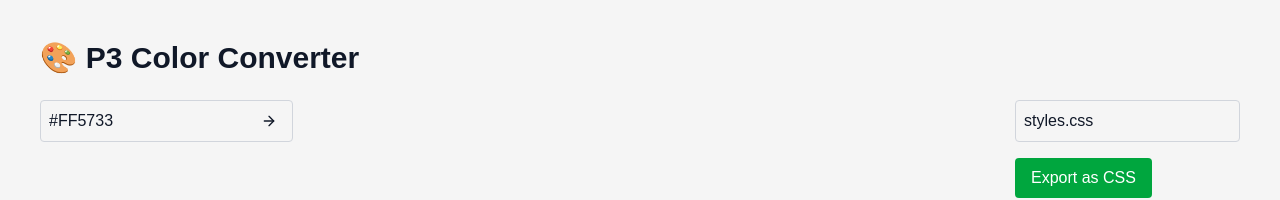
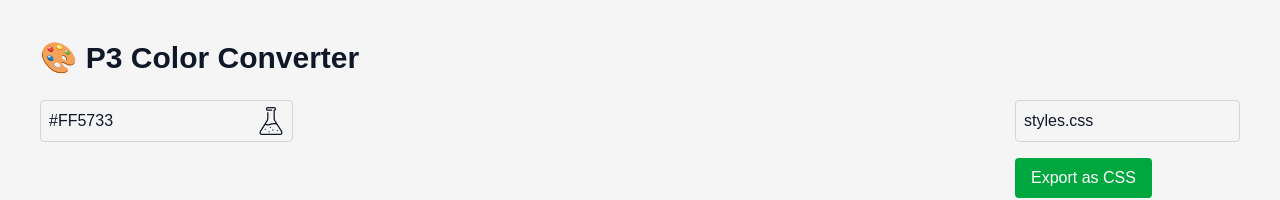
Before and after one commit to gokh4nozturk/p3-converter, a Next.js app: page / in a window 1280 px wide. Shown: the top 200 px of the page. Built offline with nearby package versions, Linux system fonts and the light colour scheme.

Commit message:
Add new FlaskIcon component and update Home page to use it; enhance dependencies with class-variance-authority, clsx, motion, tailwind-merge, and tw-animate-css

```diff
--- a/app/page.tsx
+++ b/app/page.tsx
@@ -2,6 +2,7 @@
 
 import ExportCssButton from '@/components/ExportCssButton';
 import GradientBuilder from '@/components/GradientBuilder';
+import { FlaskIcon } from '@/components/icons/flask';
 import { toDisplayP3 } from '@/components/utils/colorUtils';
 import { ArrowRight } from 'lucide-react';
 import { useState } from 'react';
@@ -31,11 +32,11 @@ export default function Home() {
               onChange={(e) => setInput(e.target.value)}
             />
             <button
-              className="absolute top-0 right-0 bottom-0 rounded-r px-4 py-2 hover:bg-black hover:text-white"
+              className="absolute top-0 right-0 bottom-0 rounded-r hover:bg-black hover:text-white"
               type="button"
               onClick={handleConvert}
             >
-              <ArrowRight className="h-4 w-4" />
+              <FlaskIcon className="size-full p-2" />
             </button>
           </div>
 
--- /dev/null
+++ b/components/icons/flask.tsx
@@ -0,0 +1,122 @@
+'use client';
+
+import { cn } from '@/lib/utils';
+import { motion, useAnimation } from 'motion/react';
+import type { HTMLAttributes } from 'react';
+import { forwardRef, useCallback, useImperativeHandle, useRef } from 'react';
+
+export interface FlaskIconHandle {
+  startAnimation: () => void;
+  stopAnimation: () => void;
+}
+
+interface FlaskIconProps extends HTMLAttributes<HTMLDivElement> {
+  size?: number;
+}
+
+const FlaskIcon = forwardRef<FlaskIconHandle, FlaskIconProps>(
+  ({ onMouseEnter, onMouseLeave, className, size = 28, ...props }, ref) => {
+    const controls = useAnimation();
+    const isControlledRef = useRef(false);
+
+    useImperativeHandle(ref, () => {
+      isControlledRef.current = true;
+
+      return {
+        startAnimation: () => controls.start('animate'),
+        stopAnimation: () => controls.start('normal'),
+      };
+    });
+
+    const handleMouseEnter = useCallback(
+      (e: React.MouseEvent<HTMLDivElement>) => {
+        if (!isControlledRef.current) {
+          controls.start('animate');
+        } else {
+          onMouseEnter?.(e);
+        }
+      },
+      [controls, onMouseEnter]
+    );
+
+    const handleMouseLeave = useCallback(
+      (e: React.MouseEvent<HTMLDivElement>) => {
+        if (!isControlledRef.current) {
+          controls.start('normal');
+        } else {
+          onMouseLeave?.(e);
+        }
+      },
+      [controls, onMouseLeave]
+    );
+
+    return (
+      <div
+        className={cn(
+          'flex cursor-pointer select-none items-center justify-center rounded-md transition-colors duration-200 hover:bg-accent',
+          className
+        )}
+        onMouseEnter={handleMouseEnter}
+        onMouseLeave={handleMouseLeave}
+        {...props}
+      >
+        <svg
+          xmlns="http://www.w3.org/2000/svg"
+          width={size}
+          height={size}
+          fill="currentColor"
+          viewBox="0 0 512 512"
+          strokeWidth="5.632"
+          strokeLinecap="round"
+          strokeLinejoin="round"
+        >
+          <motion.g
+            variants={{
+              normal: { rotate: 0, translateY: 0 },
+              animate: {
+                translateY: -12,
+                rotate: [0, 5, -5, 3, -3, 0],
+                transition: {
+                  ease: 'linear',
+                  rotate: { duration: 0.8 },
+                },
+              },
+            }}
+            animate={controls}
+          >
+            <circle cx="151.273" cy="407.273" r="11.636" />
+            <circle cx="244.364" cy="372.364" r="11.636" />
+            <circle cx="290.909" cy="418.909" r="11.636" />
+            <circle cx="221.091" cy="453.818" r="11.636" />
+            <circle cx="372.364" cy="430.545" r="11.636" />
+          </motion.g>
+          <motion.path
+            d="M456.145,436.364l-79.127-124.509c0-2.327-2.327-4.655-3.491-5.818l-34.909-55.855c-8.146-13.964-12.8-29.091-12.8-44.218 V67.491c13.964-4.655,23.273-17.455,23.273-32.582C349.091,15.127,333.964,0,314.182,0H197.818 c-19.782,0-34.909,15.127-34.909,34.909c0,19.782,15.127,34.909,34.909,34.909h69.818c6.982,0,11.636-4.655,11.636-11.636 s-4.655-11.636-11.636-11.636h-69.818c-6.982,0-11.636-4.655-11.636-11.636c0-6.982,4.655-11.636,11.636-11.636h116.364 c6.982,0,11.636,4.655,11.636,11.636c0,6.982-4.655,11.636-11.636,11.636s-11.636,4.655-11.636,11.636v147.782 c0,19.782,5.818,39.564,16.291,55.855l19.782,31.418c-30.255-5.818-64-2.327-88.436,10.473 c-23.273,11.636-60.509,13.964-87.273,4.655l30.255-46.545c10.473-16.291,16.291-36.073,16.291-55.855V104.727 c0-6.982-4.655-11.636-11.636-11.636s-11.636,4.655-11.636,11.636v101.236c0,15.127-4.655,30.255-12.8,43.055l-34.909,55.855 c-1.164,1.164-2.327,2.327-3.491,3.491c0,1.164,0,1.164-1.164,2.327L55.855,436.364c-5.818,9.309-9.309,19.782-9.309,31.418v9.309 c0,19.782,15.127,34.909,34.909,34.909h349.091c19.782,0,34.909-15.127,34.909-34.909v-9.309 C465.455,456.145,461.964,445.673,456.145,436.364z M443.345,477.091h-1.164c0,6.982-4.655,11.636-11.636,11.636H81.455 c-6.982,0-11.636-4.655-11.636-11.636v-9.309c0-6.982,2.327-12.8,5.818-18.618l75.636-119.855 c15.127,5.818,32.582,8.145,50.036,8.145c22.109,0,43.055-4.655,60.509-12.8c25.6-12.8,68.655-13.964,96.582-1.164l79.127,125.673 c3.491,5.818,5.818,11.636,5.818,18.618V477.091z"
+            variants={{
+              normal: { rotate: 0, scale: 1 },
+              animate: {
+                scale: 0.9,
+                rotate: [0, 6, -6, 3, -3, 0],
+                transition: {
+                  duration: 0.8,
+                  scale: {
+                    duration: 0.3,
+                    type: 'spring',
+                    bounce: 0.4,
+                    stiffness: 150,
+                    damping: 10,
+                  },
+                },
+              },
+            }}
+            animate={controls}
+          />
+        </svg>
+      </div>
+    );
+  }
+);
+
+FlaskIcon.displayName = 'FlaskIcon';
+
+export { FlaskIcon };
--- /dev/null
+++ b/lib/utils.ts
@@ -0,0 +1,6 @@
+import { clsx, type ClassValue } from 'clsx';
+import { twMerge } from 'tailwind-merge';
+
+export function cn(...inputs: ClassValue[]) {
+  return twMerge(clsx(inputs));
+}
--- a/tsconfig.json
+++ b/tsconfig.json
@@ -18,6 +18,7 @@
         "name": "next"
       }
     ],
+    "baseUrl": ".",
     "paths": {
       "@/*": ["./*"]
     }
```
Also changed, not shown: package.json (+6 -1 lines), 1 other file (tests, documents, lock files or other folders).
